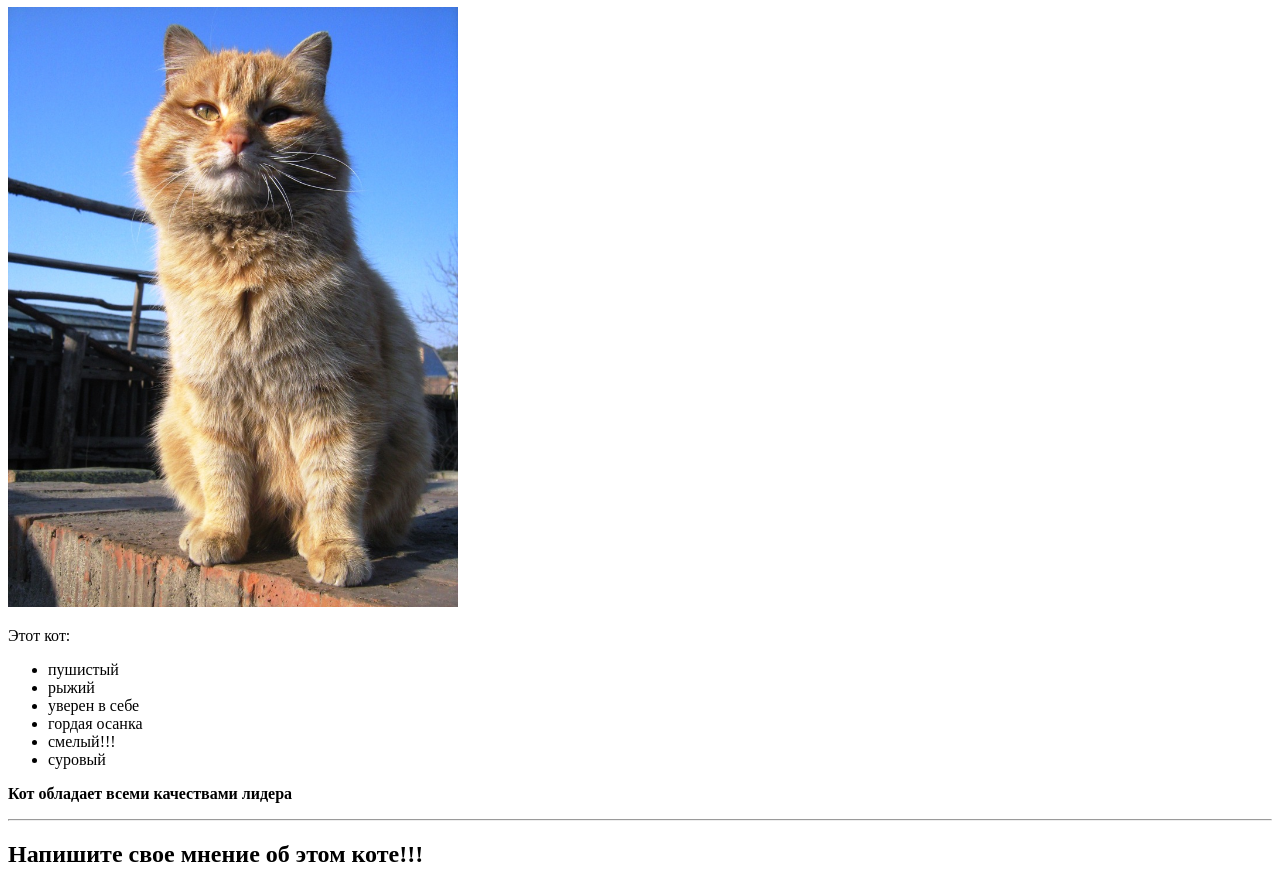
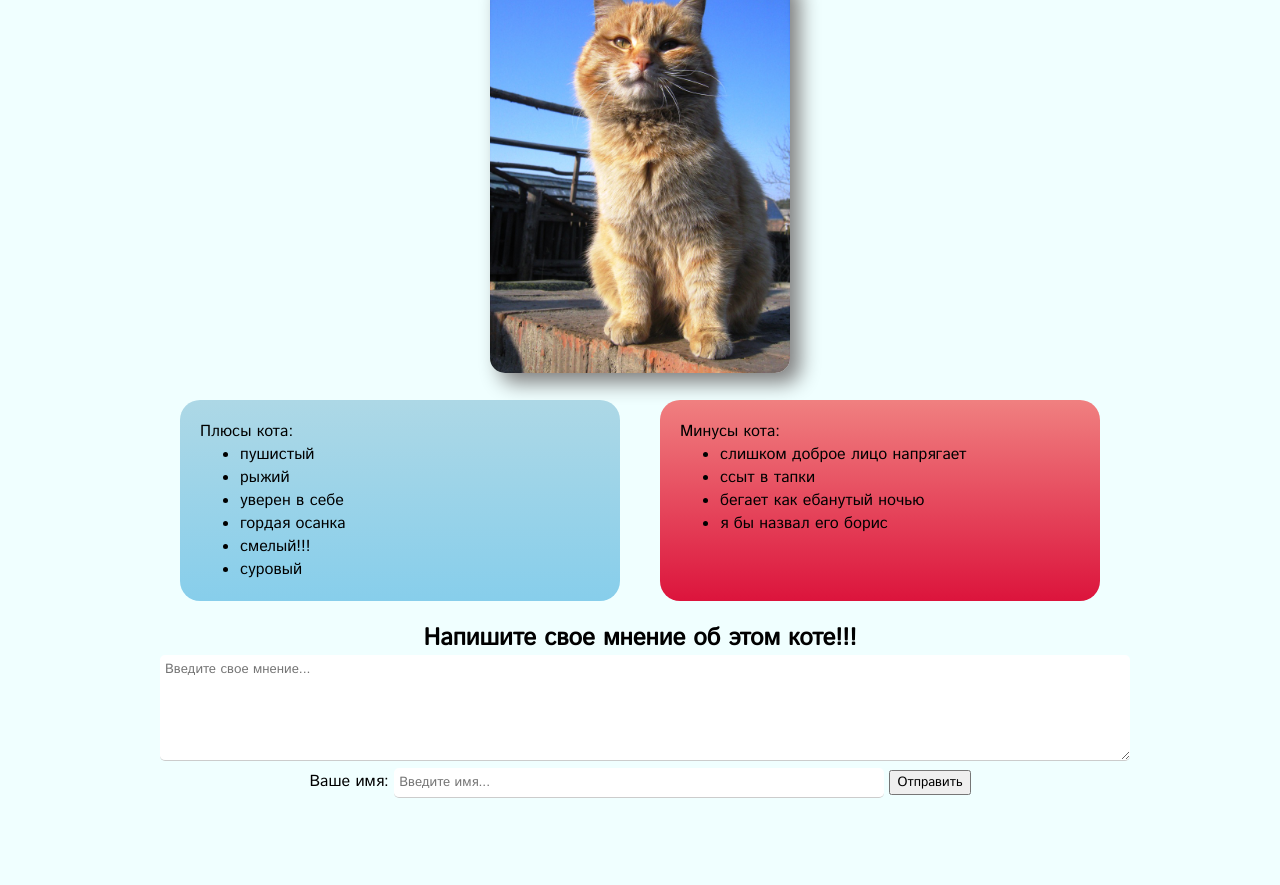
Before and after one commit to LaPorte1801/CatSite, a plain HTML site: page index.html in a window 1280 px wide. Shown: the part 73-958 px from the top of the page. After the commit the page ends 871 px from the top, so only its background shows below. Drawn offline with Linux system fonts and the light colour scheme.

Commit message:
uptade index

```diff
--- a/index.html
+++ b/index.html
@@ -3,14 +3,17 @@
 <head>
   <meta charset="UTF-8">
   <title>Мой сайт с котом</title>
-  <link rel="stylesheets" href="styles.css">
+  <link rel="stylesheet" href="styles.css">
 </head>
 <body>
+  <div class="header">
     <h1>Кот</h1>
-  <img src="images/cat.jpg" height="600"/>
-
-  <p>Этот кот:</p>
-
+    <img id="catPic" src="images/cat.jpg" height="600"/>
+  </div>
+  <div class="container">
+      <div class="plusesAndMinuses">
+        <div class="catPluses">
+          <p>Плюсы кота:</p>
           <ul>
             <li>пушистый</li>
             <li>рыжий</li>
@@ -19,19 +22,27 @@
             <li>смелый!!!</li>
             <li>суровый</li>
           </ul>
-
-  <P><strong>Кот обладает всеми качествами лидера</strong></P>
-
-  <hr/>
-
+        </div>
+        <div class="catMinuses">
+          <p>Минусы кота:</p>
+          <ul>
+            <li>слишком доброе лицо напрягает</li>
+            <li>ссыт в тапки</li>
+            <li>бегает как ебанутый ночью</li>
+            <li>я бы назвал его борис</li>
+          </ul>
+        </div>
+      </div>
+    <div class="opinionAboutCat">
       <h2>Напишите свое мнение об этом коте!!!</h2>
 
-  <textarea rows="10" cols="55" ></textarea>
-
-  <br/>
+      <textarea rows="5" placeholder="Введите свое мнение..."></textarea>
 
       <label for="userName">Ваше имя: </label>
-  <input id="userName" type="text" />
-  <input type="submit" value="Отправить"/>
+      <input id="userName" type="text" placeholder="Введите имя..."/>
+      <button type="button" >Отправить</button>
+    </div>
+
+  </div>
 </body>
 </html>
```
Lines whose indentation alone changed are shown as unchanged.
